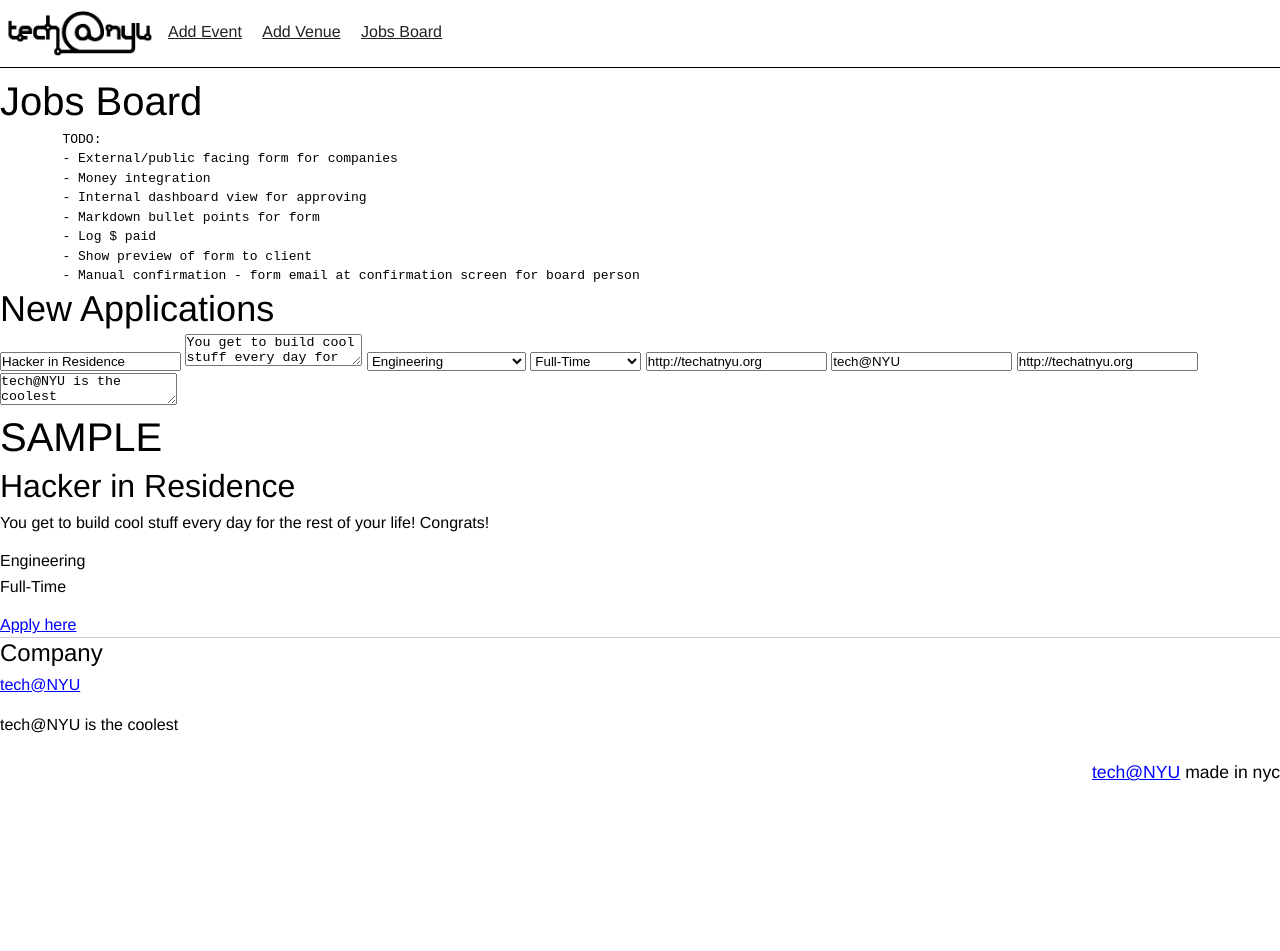
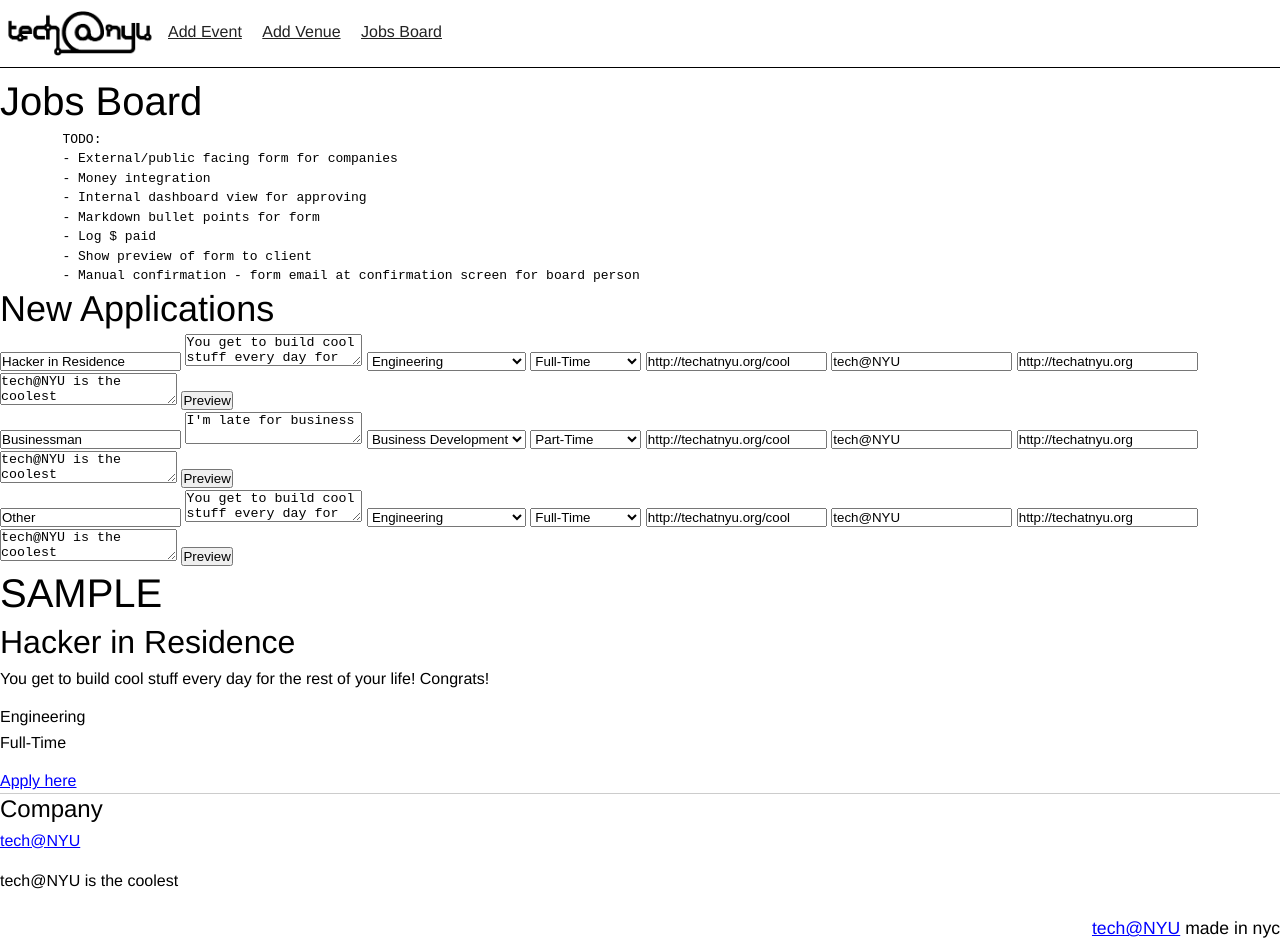
Before and after one commit to TechAtNYU/intranet, a Jekyll site: the page built from _forms/jobs-board.html, in a window 1280 px wide. Built offline with Jekyll 4.4.1, drawn with Linux system fonts in a browser that asks for light colours; nearby versions of some CDN libraries; Markdown is read by kramdown in place of the engine named in the settings; before the commit the page ends 900 px from its top, so only the background shows below that; some of the changed lines change nothing that is shown.

Commit message:
add sample object

```diff
--- a/_forms/jobs-board.html
+++ b/_forms/jobs-board.html
@@ -20,21 +20,30 @@
 
 	<h2>New Applications</h2>
 
-<input type="text" ng-model="positionTitle">
-<textarea ng-model="positionDescription"></textarea>
-<select ng-model="positionCategory" ng-options="categories for categories in categories"></select>
-
-<select ng-model="positionLevel" ng-options="level for level in levels"></select>
-
-<input type="text" ng-model="applicationURL">
-<input type="text" ng-model="company">
-<input type="text" ng-model="companyURL">
-
-<textarea ng-model="companyDescription"></textarea>
 
 
 
 
+	<ul>
+		<li ng-repeat="job in pendingList">
+		<input type="text" ng-model="job.positionTitle"></span>
+
+		<textarea ng-model="job.description"></textarea>
+		<select ng-model="job.category" ng-options="categories for categories in categories"></select>
+
+		<select ng-model="job.positionLevel" ng-options="level for level in levels"></select>
+
+		<input type="text" ng-model="job.applicationUrl">
+		<input type="text" ng-model="job.company.name">
+		<input type="text" ng-model="job.company.url">
+
+		<textarea ng-model="job.company.description"></textarea>
+
+		<button>Preview</button>
+
+
+		</li>
+	</ul>
 
 
 <h1>SAMPLE</h1>
--- a/lib/js/form/jobs.js
+++ b/lib/js/form/jobs.js
@@ -6,13 +6,52 @@
 	$scope.positionCategory = "Engineering";
 	$scope.categories = ["Design", "Engineering", "Business Development", "Other"];
 	$scope.positionLevel = "Full-Time";
-	$scope.levels = ["Full-Time", "Part-Time", "Contract", "Paid Internship", "Unpaid"];
+	$scope.levels = ["Full-Time", "Part-Time", "Contract", "Paid Internship"];
 
 	$scope.applicationURL = "http://techatnyu.org";
 	$scope.company = "tech@NYU";
 	$scope.companyURL = "http://techatnyu.org";
 	$scope.companyDescription = "tech@NYU is the coolest"
 
+	$scope.pendingList = [
+		{
+			positionTitle: "Hacker in Residence",
+			description: "You get to build cool stuff every day for the rest of your life! Congrats!",
+			category: "Engineering",
+			positionLevel: "Full-Time",
+			applicationUrl: "http://techatnyu.org/cool",
+			company: {
+				name: "tech@NYU",
+				url: "http://techatnyu.org",
+				description: "tech@NYU is the coolest"
+			}
+		},
+		{
+			positionTitle: "Businessman",
+			description: "I'm late for business",
+			category: "Business Development",
+			positionLevel: "Part-Time",
+			applicationUrl: "http://techatnyu.org/cool",
+			company: {
+				name: "tech@NYU",
+				url: "http://techatnyu.org",
+				description: "tech@NYU is the coolest"
+			}
+		},
+		{
+			positionTitle: "Other",
+			description: "You get to build cool stuff every day for the rest of your life! Congrats!",
+			category: "Engineering",
+			positionLevel: "Full-Time",
+			applicationUrl: "http://techatnyu.org/cool",
+			company: {
+				name: "tech@NYU",
+				url: "http://techatnyu.org",
+				description: "tech@NYU is the coolest"
+			}
+		}
+	]
+
 });
 
 angular.bootstrap(document, ["jobs"]);
```
